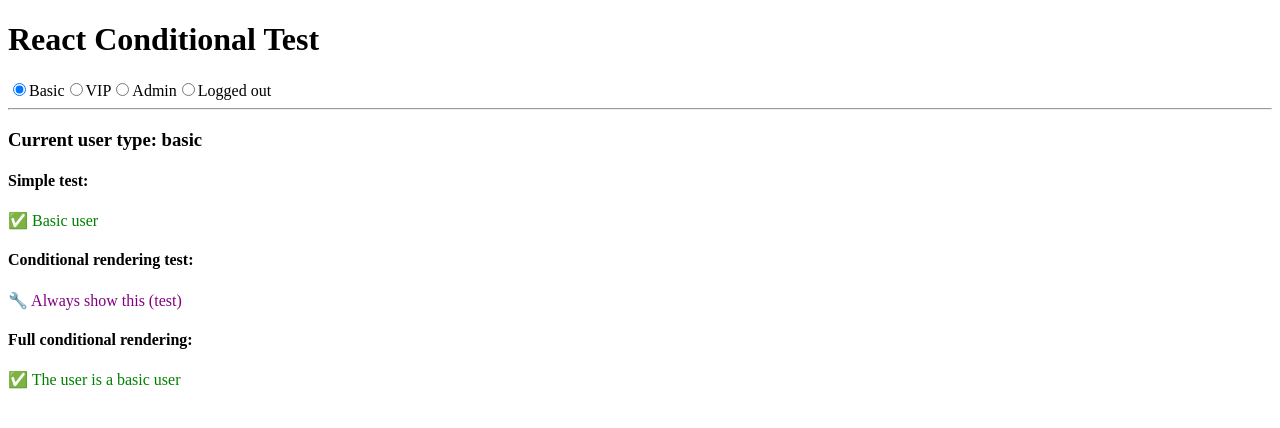
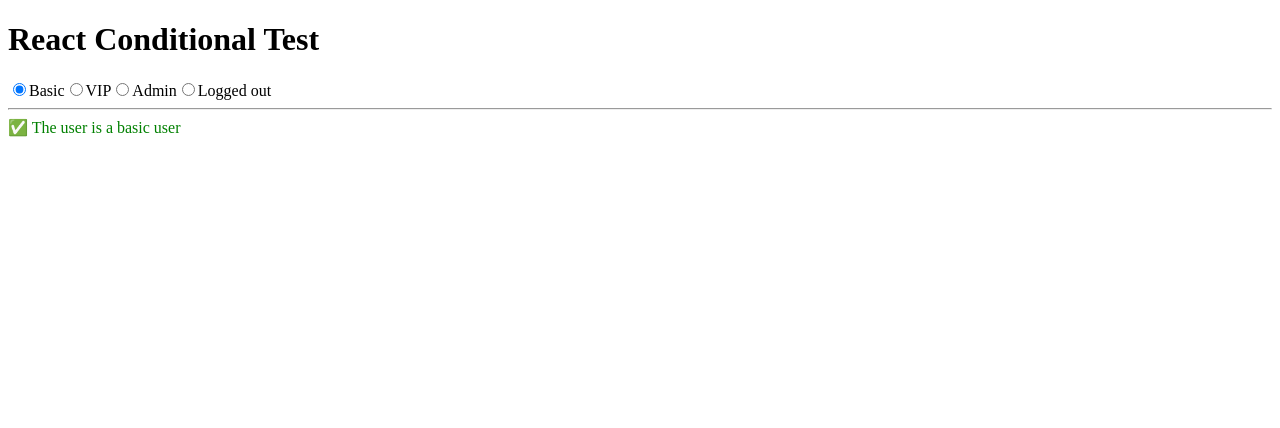
Before and after one commit to glhrmoura/react-conditional, a React (Vite) app: page / in a window 1280 px wide. Shown: the top 428 px of the page. Built offline with nearby package versions, Linux system fonts and the light colour scheme.

Commit message:
refactor: clean up dev app and remove console logs

```diff
--- a/src/dev/app.tsx
+++ b/src/dev/app.tsx
@@ -6,11 +6,8 @@
   const [userType, setUserType] = useState('basic');
 
   const onSelectUserType = ({ target: { value } }: ChangeEvent<HTMLInputElement>) => {
-    console.log('User type changed to:', value);
     setUserType(value);
   };
-
-  console.log('Current user type:', userType);
 
   return (
     <React.StrictMode>
@@ -62,22 +59,6 @@
       <hr />
 
       <div>
-        <h3>Current user type: {userType || 'none'}</h3>
-
-        <h4>Simple test:</h4>
-        {userType === 'basic' && <div style={{ color: 'green' }}>✅ Basic user</div>}
-        {userType === 'vip' && <div style={{ color: 'blue' }}>💎 VIP user</div>}
-        {userType === 'admin' && <div style={{ color: 'red' }}>👑 Admin user</div>}
-        {!userType && <div style={{ color: 'gray' }}>❌ Not logged in</div>}
-
-        <h4>Conditional rendering test:</h4>
-        <Condition>
-          <If case={true}>
-            <div style={{ color: 'purple' }}>🔧 Always show this (test)</div>
-          </If>
-        </Condition>
-
-        <h4>Full conditional rendering:</h4>
         <Condition>
           <If case={userType === 'basic'}>
             <div style={{ color: 'green' }}>✅ The user is a basic user</div>
```
